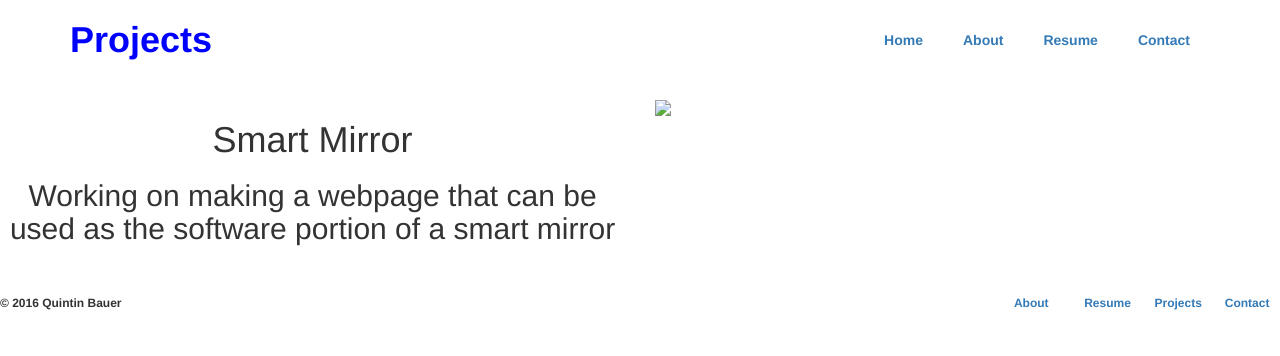
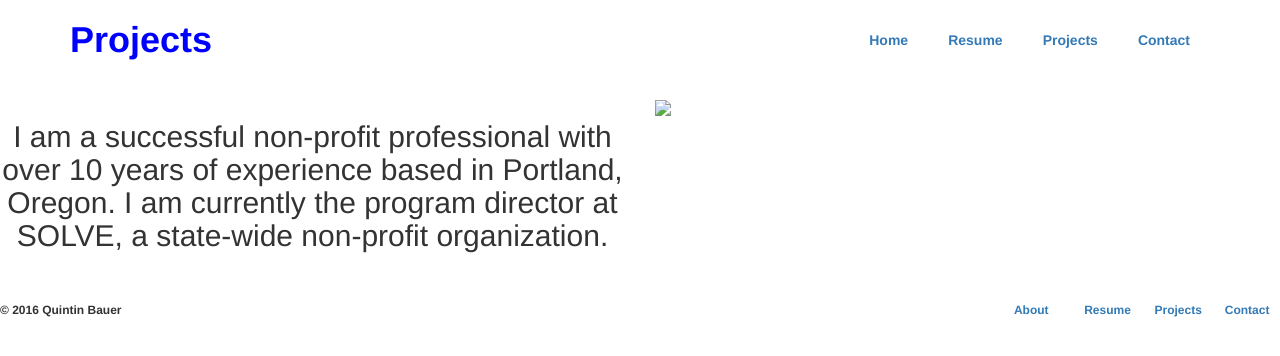
Before and after one commit to qbauer82/qbauer82.github.io, a Jekyll site: the page projects.html, which Jekyll copies as it is, in a window 1280 px wide. Shown: the top 356 px of the page. Built offline with Jekyll 4.4.1, drawn with Linux system fonts in a browser that asks for light colours.

Commit message:
Update projects.html

```diff
--- a/projects.html
+++ b/projects.html
@@ -9,8 +9,8 @@
       <h1 class="col-sm-8">Projects</h1>
       <nav class="col-sm-4">
         <p><a href="index.html">Home</a></p>
-        <p><a href="aboutme.html">About</a></p>
         <p><a href="resume.html">Resume</a></p>
+        <p><a href="projects.html">Projects</a></p>
         <p><a href="contact.html">Contact</a></p>
       </nav>
     </div>
@@ -19,8 +19,8 @@
 <projectsmain class="container">
  <div class="row">
   <div class ="col-sm-6">
-   <center><h1>Smart Mirror</h1>
-   <h2>Working on making a webpage that can be used as the software portion of a smart mirror</h2>
+   <center>
+   <h2>I am a successful non-profit professional with over 10 years of experience based in Portland, Oregon. I am currently the program director at SOLVE, a state-wide non-profit organization. </h2>
    </center>
   </div>
   <div class ="col-sm-6">
```
